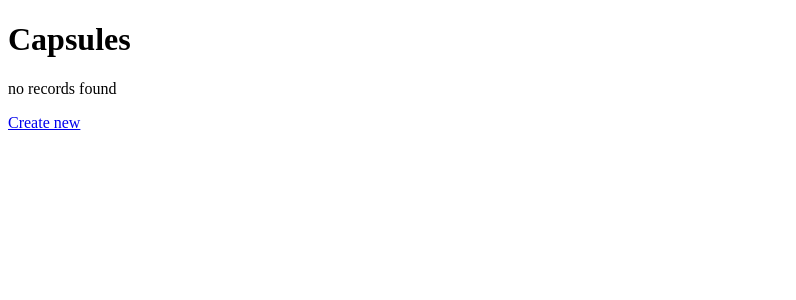
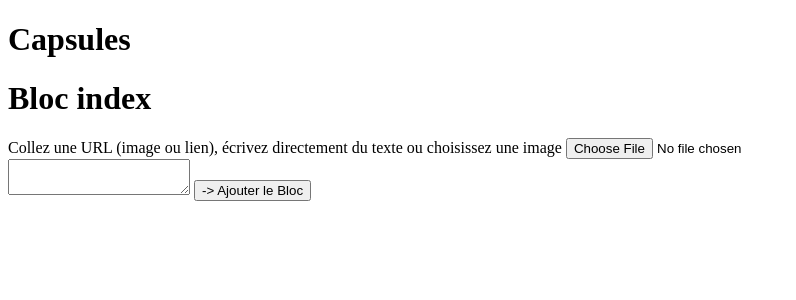
Before and after one commit to anparis/projet-capsult, a Symfony app: template templates/capsule/index.html.twig in a window 1280 px wide. Shown: the top 300 px of the page, without its empty margins (0-796 px from the left). Run offline with Twig, Linux system fonts and the light colour scheme; the template is opened without the code that fills it, so the values that code supplies are empty; some libraries are stand-ins or nearby versions.

Commit message:
Fix index route in CapsuleController

```diff
--- a/templates/capsule/index.html.twig
+++ b/templates/capsule/index.html.twig
@@ -5,17 +5,47 @@
 
 {% block body %}
   <h1>Capsules</h1>
-	{% for capsule in capsules %}
+	<main>
+		<div class="box-constraint">
+			<h1>Bloc index</h1>
+			<div class="bloc-container">
+				<div class="bloc-item">
+					<div class="addBlock">
+						<form id="ab-form" action="{{path('add_bloc')}}" method="POST" enctype="multipart/form-data">
+							<div class="ab-text">
+								Collez une URL (image ou lien), écrivez directement du texte ou choisissez une image
+								<input type="file" name="image">
+							</div>
+							<textarea class="ab-textarea" name="txt_input" class="addBlock-textarea"></textarea>
+							<input type="hidden" name="token" value="{{ csrf_token('add-bloc') }}"/>
+							<button type="submit" name="submit">-> Ajouter le Bloc</button>
+						</form>
+					</div>
+				</div>
+				{% for bloc in blocs %}
+					<div class="bloc-item">
+						<a href="{{path('app_bloc_edit',{'id':bloc.id})}}" class="connection-container">
+								{% if bloc.texte %}
+							  <div class="bloc-txt">
+									<p>{{ bloc.texte.texte}}</p>
+							  </div>
+								{% endif %}
+								{% if bloc.image %}
+							  <div class="bloc-img">
+									<img src="{{ asset('/uploads/'~bloc.image.nomFichier) | imagine_filter('my_thumb') }}" alt="#">
+							  </div>
+								{% endif %}
+								{% if bloc.lien %}
+							  <div class="bloc-img br1s">
+									<p>{{bloc.lien.url}}</p>
+							  </div>
+								{% endif %}
+						</a>
+					</div>
+				{% endfor %}
+			</div>
+		</div>
+	</main>
 
-		{{ capsule.title }}
-		{{ capsule.createdAt ? capsule.createdAt|date('Y-m-d H:i:s') : '' }}
-
-		{# <a href="{{ path('app_capsule_show', {'id': capsule.id}) }}">show</a>
-		<a href="{{ path('app_capsule_edit', {'id': capsule.id}) }}">edit</a> #}
-
-
-	{% else %}
-    <p>no records found</p>
-	{% endfor %}
-<a href="{{ path('app_capsule_add') }}">Create new</a>
+{# <a href="{{ path('app_capsule_add') }}">Create new</a> #}
 {% endblock %}
```
Also changed, not shown: src/Controller/BlocController.php (+4 -82 lines), src/Controller/CapsuleController.php (+141 -51 lines), src/Controller/ProfileController.php (+12 -7 lines), templates/profile/index.html.twig (+23 -13 lines).
